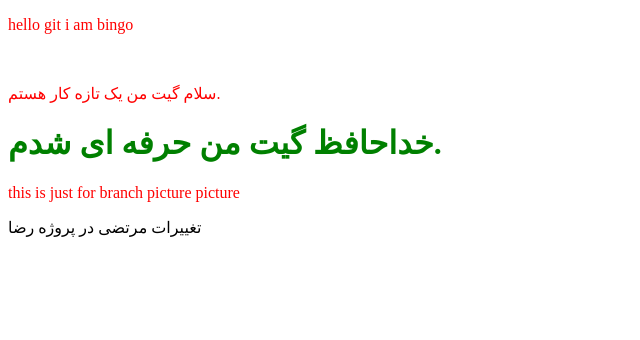
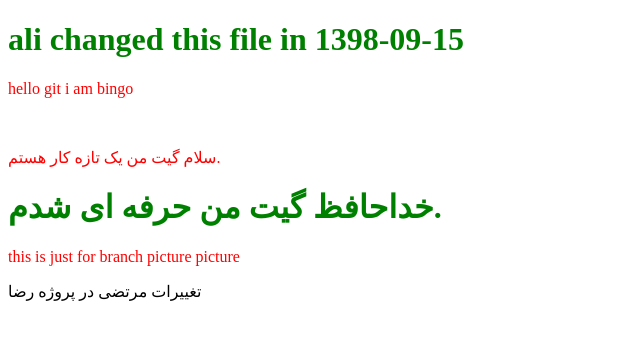
Before and after one commit to alimahmoodi110/rezaforlearning, a plain HTML site: page index.html in a window 1280 px wide. Shown: the whole page, without its empty margins (0-640 px from the left). Drawn offline with Linux system fonts and the light colour scheme; a web font is replaced by a local one.

Commit message:
ali_change_reza_repo_on_1398-09-15

```diff
--- a/index.html
+++ b/index.html
@@ -10,6 +10,7 @@
 </head>
 
 <body>
+    <h1>ali changed this file in 1398-09-15</h1>
     <p>hello git i am bingo </p><br>
     <p>سلام گیت من یک تازه کار هستم.</p>
     <h1> خداحافظ گیت من حرفه ای شدم.</h1>
```
